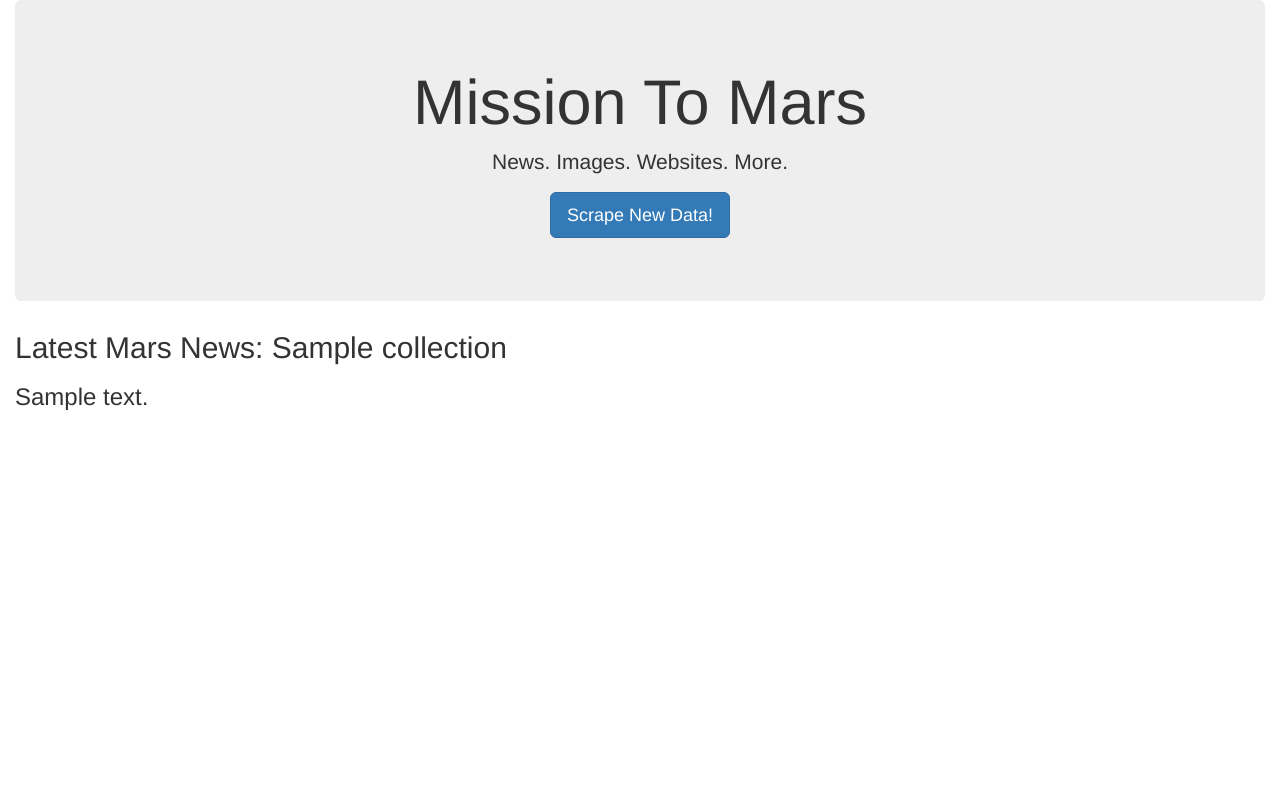
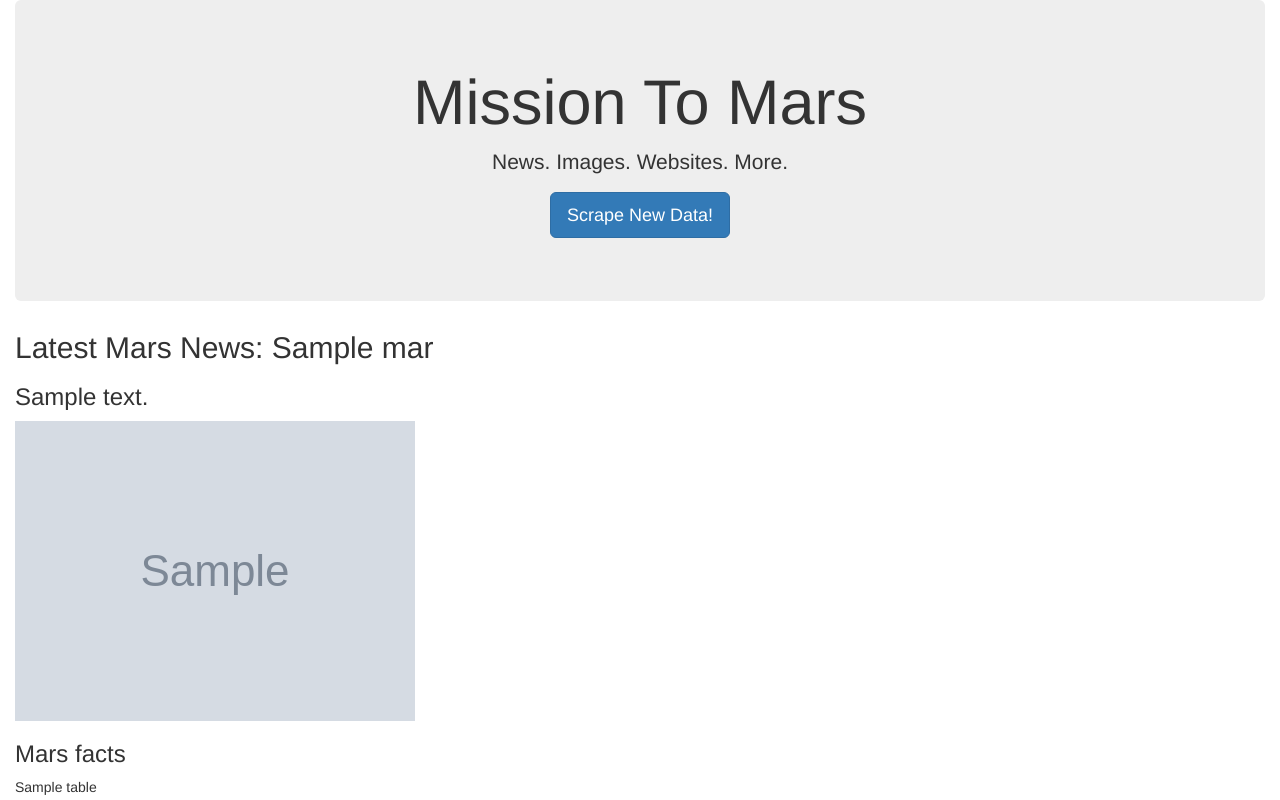
Before and after one commit to juliedundas/web-scraping-challenge, a Flask app: page / in a window 1280 px wide. Run offline with Flask 2, Linux system fonts and the light colour scheme; grey boxes marked "Sample" are stand-in pictures; a database or web service that is not in the repository returns one stand-in record (values such as "Sample title"); some libraries are stand-ins or nearby versions.

Commit message:
flask update

```diff
--- a/Missions_to_Mars/app.py
+++ b/Missions_to_Mars/app.py
@@ -1,4 +1,4 @@
-from flask import Flask, render_template, redirect
+from flask import Flask, jsonify, render_template, redirect
 from flask_pymongo import PyMongo
 import scrape_mars
 
@@ -14,7 +14,7 @@ mongo = PyMongo(app, uri="mongodb://localhost:27017/mars")
 def home():
 
     # Find one record of data from the mongo database
-    mars = mongo.db.collection.find_one()
+    mars = mongo.db.mars.find_one()
 
     # Return template and data
     return render_template("index.html", mars=mars)
@@ -29,7 +29,7 @@ def scrape():
     mars_data = scrape_mars.scrape()
 
     # Update the Mongo database using update and upsert=True
-    mars.update({}, mars_data, upsert=True)
+    mars.replace_one({}, mars_data, upsert=True)
 
     # Redirect back to home page
     return redirect("/")
--- a/Missions_to_Mars/scrape_mars.py
+++ b/Missions_to_Mars/scrape_mars.py
@@ -91,6 +91,9 @@ def scrape():
     html_table.replace('\n', '')
     df.to_html('table.html')
 
+    mars_data['table'] = html_table
+
+
 # Mars hemisphere scrape:
     url = 'https://astrogeology.usgs.gov/search/results?q=hemisphere+enhanced&k1=target&v1=Mars'
     url_start = 'https://astrogeology.usgs.gov'
@@ -174,4 +177,5 @@ def scrape():
 
     browser.quit()
 
+    print(mars_data)
     return mars_data
--- a/Missions_to_Mars/templates/index.html
+++ b/Missions_to_Mars/templates/index.html
@@ -7,6 +7,7 @@
   <meta http-equiv="X-UA-Compatible" content="ie=edge">
   <title>Mars Scraper</title>
   <link rel="stylesheet" href="https://maxcdn.bootstrapcdn.com/bootstrap/3.3.7/css/bootstrap.min.css">
+  <link rel="stylesheet" href="static/style.css">
 </head>
 
 <body>
@@ -18,6 +19,11 @@
     </div>
     <h2>Latest Mars News: {{ mars.news_title }}</h2>
     <h3>{{ mars.news_desc }}</h3>
+    <img src="{{mars.feature_image }}" alt="Mars featured image" />
+  </div>
+  <div class="col-md-12">
+    <h3>Mars facts</h3>
+    {{ mars.table | safe }}
   </div>
   </div>
 </body>
```
Also changed, not shown: 1 other file.
